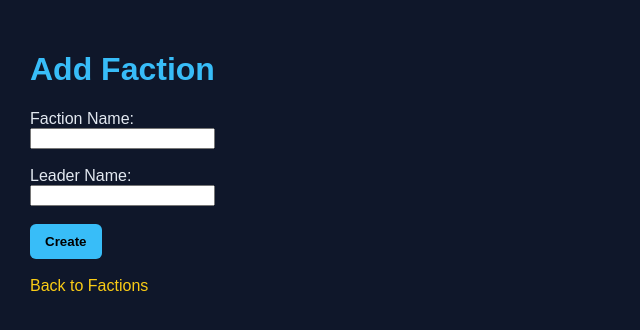
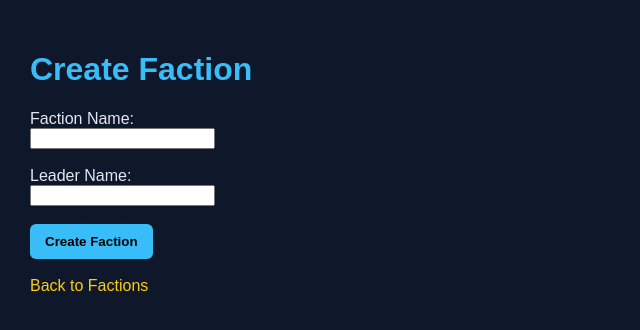
Before and after one commit to jcampos-94/loreforge-firestore, a Django app: page /add-faction/ in a window 1280 px wide. Shown: the top 330 px of the page, without its empty margins (0-640 px from the left). Run offline with Django 5.2, Linux system fonts and the light colour scheme.

Commit message:
full faction CRUD complete

```diff
--- a/loreforge/templates/loreforge/add_faction.html
+++ b/loreforge/templates/loreforge/add_faction.html
@@ -9,7 +9,7 @@
   </head>
   <body>
     <main class="container">
-      <h1>Add Faction</h1>
+      <h1>{{ button_text }}</h1>
 
       <form method="POST">
         {% csrf_token %}
@@ -20,7 +20,7 @@
         <label>Leader Name:</label><br />
         {{ form.leader_name }}<br /><br />
 
-        <button type="submit">Create</button>
+        <button type="submit">{{ button_text }}</button>
       </form>
 
       <br />
--- a/loreforge/templates/loreforge/factions.html
+++ b/loreforge/templates/loreforge/factions.html
@@ -26,6 +26,8 @@
         <br />
         {% endif %}
         <br /><br />
+        <a href="/edit-faction/{{ faction.id }}/">Edit</a>
+        <br />
         <a href="/delete-faction/{{ faction.id }}/">Delete</a>
       </div>
       {% empty %}
--- a/loreforge/urls.py
+++ b/loreforge/urls.py
@@ -8,6 +8,8 @@ urlpatterns = [
     path("factions/", views.factions_list, name="factions_list"),
     # Add Faction Form Url
     path("add-faction/", views.add_faction, name="add_faction"),
+    # Edit Faction Form Url
+    path("edit-faction/<str:faction_id>/", views.edit_faction, name="edit_faction"),
     # Delete Faction Form Url
     path(
         "delete-faction/<str:faction_id>/", views.delete_faction, name="delete_faction"
--- a/loreforge/views.py
+++ b/loreforge/views.py
@@ -24,7 +24,7 @@ def factions_list(request):
     return render(request, "loreforge/factions.html", {"factions": factions})
 
 
-# Create a new faction (form handling)
+# Create a new faction
 def add_faction(request):
     if request.method == "POST":
         form = FactionForm(request.POST)
@@ -42,7 +42,47 @@ def add_faction(request):
     else:
         form = FactionForm()
 
-    return render(request, "loreforge/add_faction.html", {"form": form})
+    return render(
+        request,
+        "loreforge/add_faction.html",
+        {"form": form, "button_text": "Create Faction"},
+    )
+
+
+# Edit a faction
+def edit_faction(request, faction_id):
+    faction_ref = db.collection("factions").document(faction_id)
+    faction_doc = faction_ref.get()
+
+    if not faction_doc.exists:
+        return redirect("factions_list")
+
+    faction_data = faction_doc.to_dict()
+
+    if request.method == "POST":
+        form = FactionForm(request.POST)
+
+        if form.is_valid():
+            faction_name = form.cleaned_data["name"]
+            leader_name = form.cleaned_data["leader_name"]
+
+            faction_ref.update({"name": faction_name, "leader_name": leader_name})
+
+            return redirect("factions_list")
+
+    else:
+        form = FactionForm(
+            initial={
+                "name": faction_data.get("name", ""),
+                "leader_name": faction_data.get("leader_name", ""),
+            }
+        )
+
+    return render(
+        request,
+        "loreforge/add_faction.html",
+        {"form": form, "button_text": "Edit Faction"},
+    )
 
 
 # Delete a faction (with confirmation)
```
